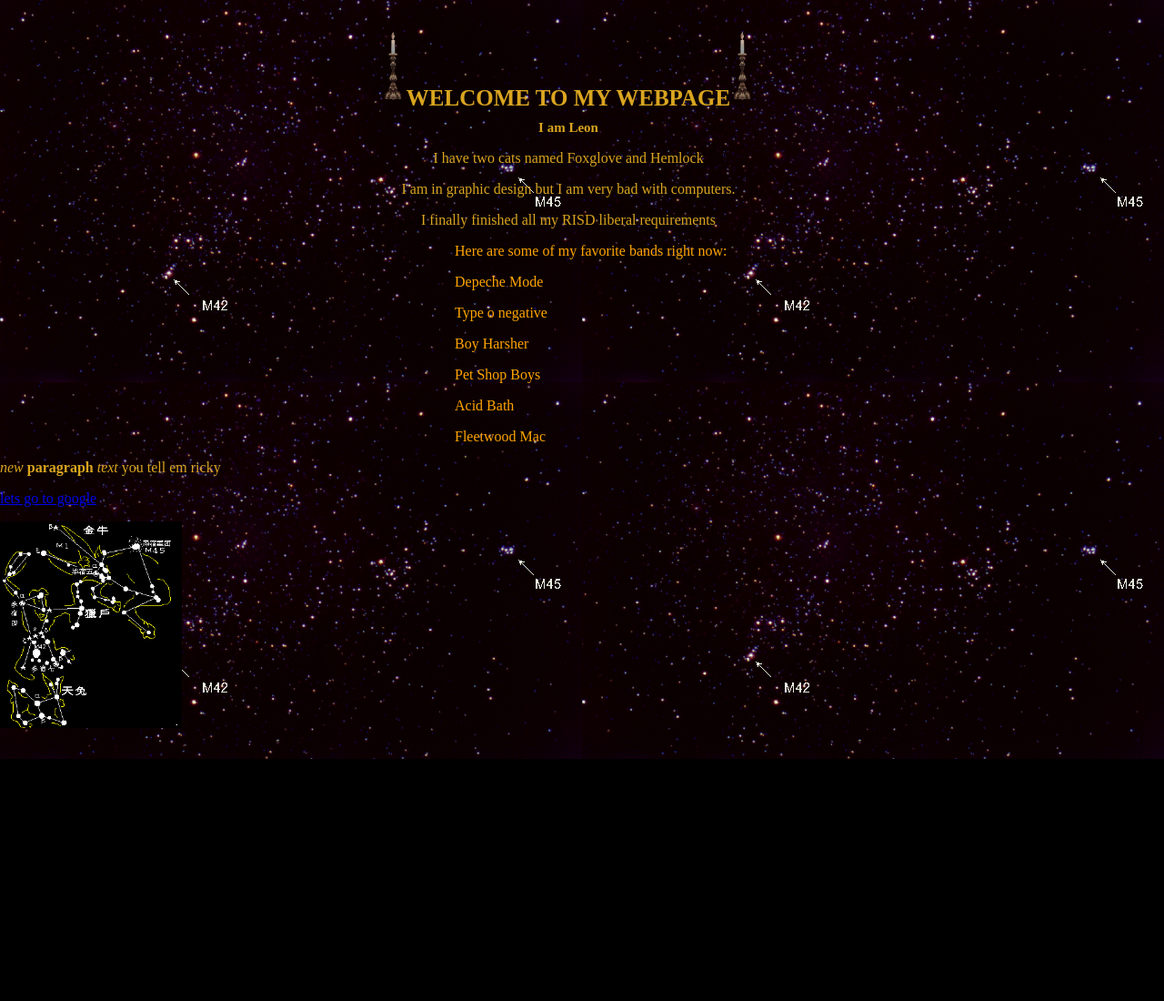
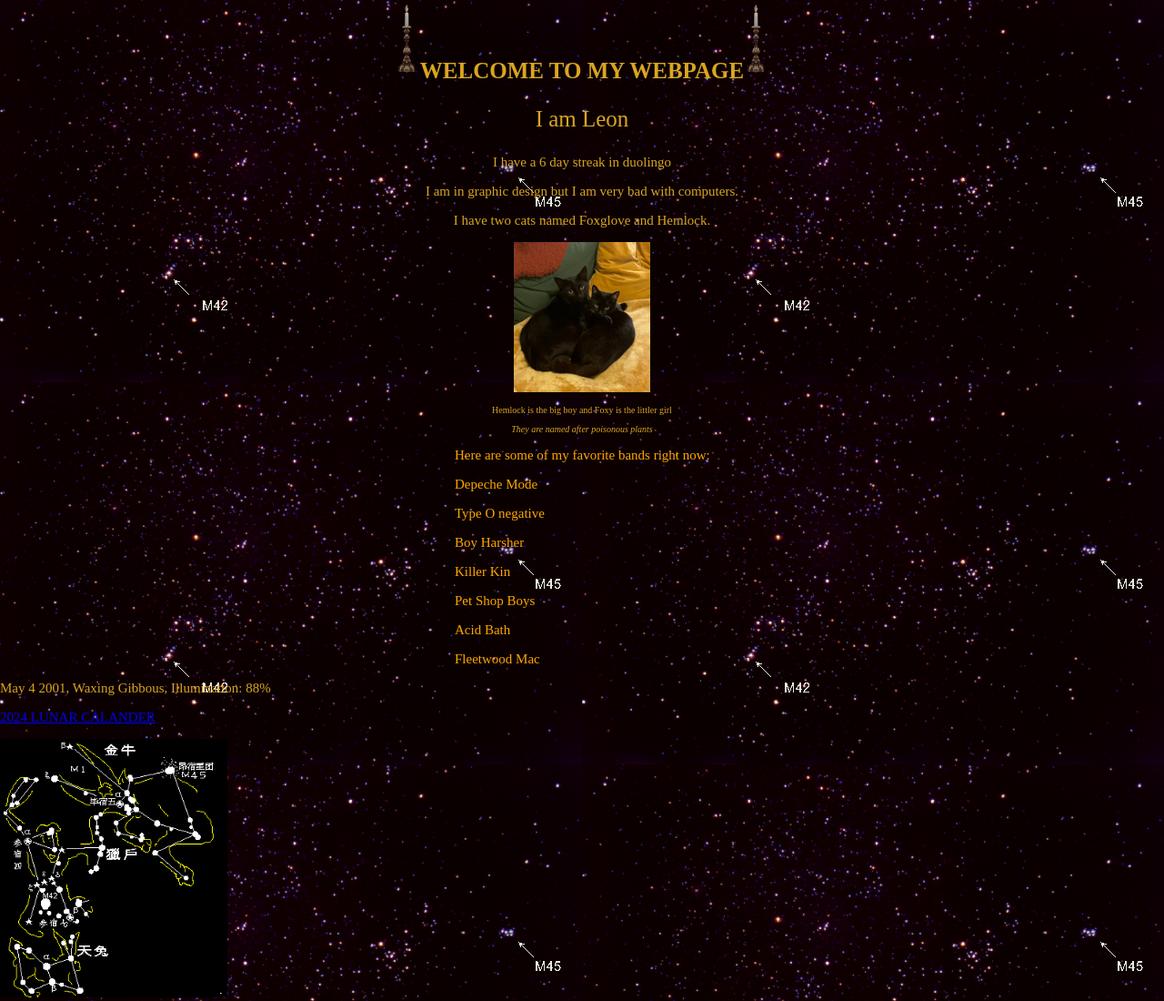
Before and after one commit to LeonCalzone/Webpage-Design-Class-2, a plain HTML site: page index.html in a window 1280 px wide. Shown: the whole page at 91% size. Before the commit the page ends 834 px from the top, so only its background shows below. Drawn offline with Linux system fonts and the light colour scheme.

Commit message:
Hello_WorldLeon

```diff
--- a/index.html
+++ b/index.html
@@ -4,11 +4,12 @@
 <head>
     <meta charset="UTF-8">
     <meta name="viewport" content="width=device-width, initial-scale=1.0">
-    <title>Leon's Webpage</title>
+    <title>hello world</title>
     <style>
         body {
             background-color: black;
-            margin: 30px;
+            font-size: 15px;
+            margin: 0px;
             margin-left: 0px;
             color: goldenrod;
         background-image: url('images/taurus_photo.gif');
@@ -24,7 +25,7 @@
         }
 
         h2 {
-            background-color: rgb(131, 36, 36);
+
             font-size: 15px;
         }
 
@@ -44,29 +45,36 @@
 <body>
 <center>
     <img src="images/CANDLE.GIF";>
-    <span style=font-size:25px> <b>WELCOME TO MY WEBPAGE</b></span>
+    <span style=font-size:25px > <b>WELCOME TO MY WEBPAGE</b></span>
     <img src="images/CANDLE.GIF">
-    <h1>I am Leon</h1>
-    <p> I have two cats named Foxglove and Hemlock</p>
-        I am in graphic design but I am very bad with computers.
-    <p>I finally finished all my RISD liberal requirements
-    </p>
+    <p style=font-size:25px>I am Leon</p>
+    <p>
+        I have a 6 day streak in duolingo </p>
+        I am in graphic design but I am very bad with computers.  </p>
+        I have two cats named Foxglove and Hemlock. </p>
+    <img src="images/cats.jpg"
+	 style="
+            width:150px;
+            height:auto;"/>
+            <p style=font-size:10px> Hemlock is the big boy and Foxy is the littler girl </p>
+            <p style=font-size:10px> <i>They are named after poisonous plants</i> </p>
 </center>
 <div class="container">
 <p style="margin-left:500px"> Here are some of my favorite bands right now:</p>
 <p style="margin-left:500px"> Depeche Mode</p>
-<p style="margin-left:500px"> Type o negative</p>
+<p style="margin-left:500px"> Type O negative</p>
 <p style="margin-left:500px"> Boy Harsher</p>
+<p style="margin-left:500px"> Killer Kin</p>
 <p style="margin-left:500px"> Pet Shop Boys</p>
 <p style="margin-left:500px"> Acid Bath</p>
 <p style="margin-left:500px"> Fleetwood Mac</p>
 </div>
-    <p> <i>new</i> <b>paragraph</b> <em>text</em> you tell em ricky </p>
-    <p><a href="https://www.google.com/" target="_blank"> lets go to google</a></p>
+    <p> May 4 2001, Waxing Gibbous, Illumination: 88% </p>
+    <p><a href="https://www.timeanddate.com/moon/phases/" target="_blank"> 2024 LUNAR CALANDER</a></p>
     <alt smile></alt>
     <img src="images/taurus.gif"
 	 style="
-            width:200px;
+            width:250px;
             height:auto;"/>
    </div>
 </center>
```
Also changed, not shown: images/cats.jpg (added).
